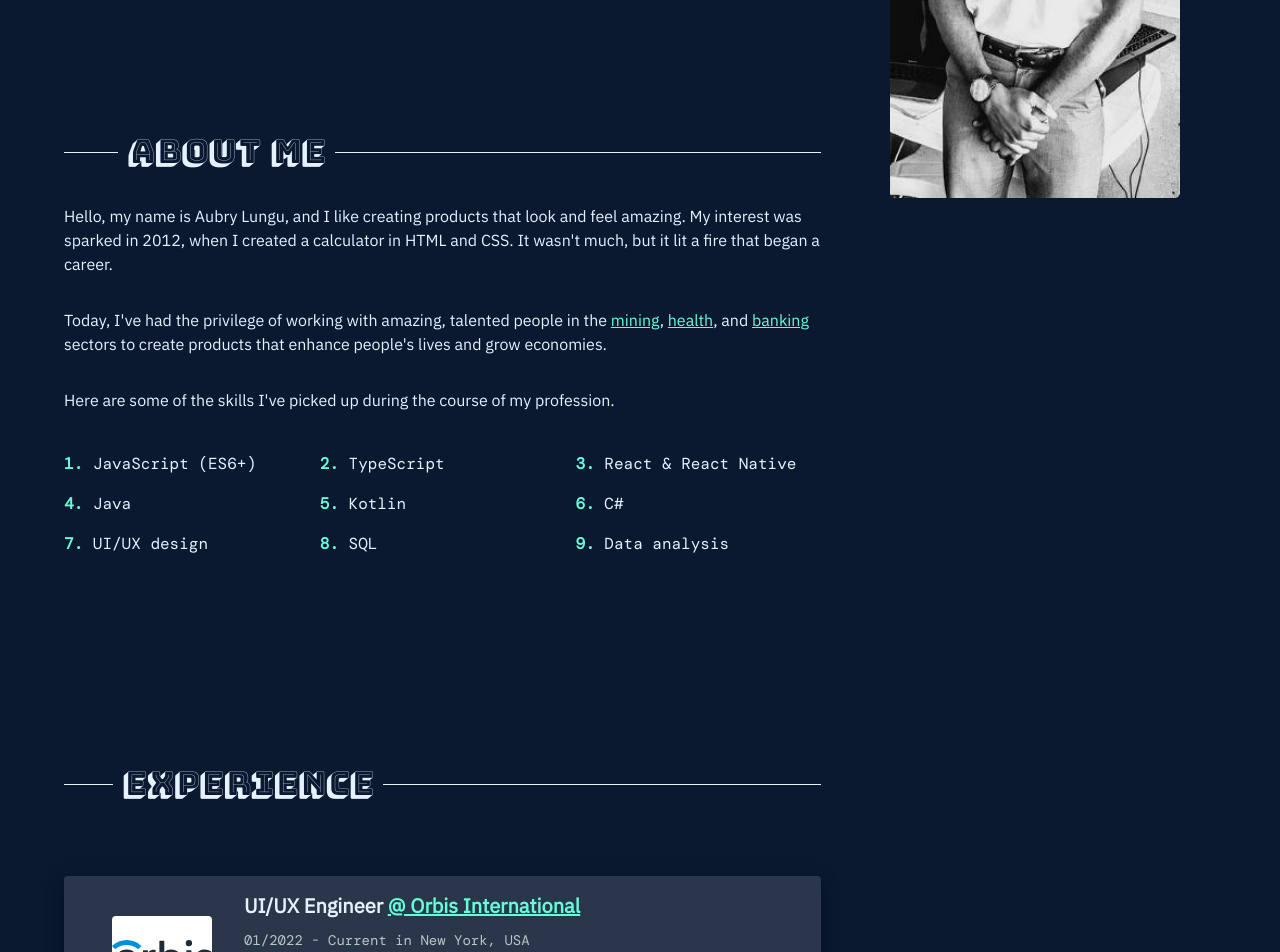
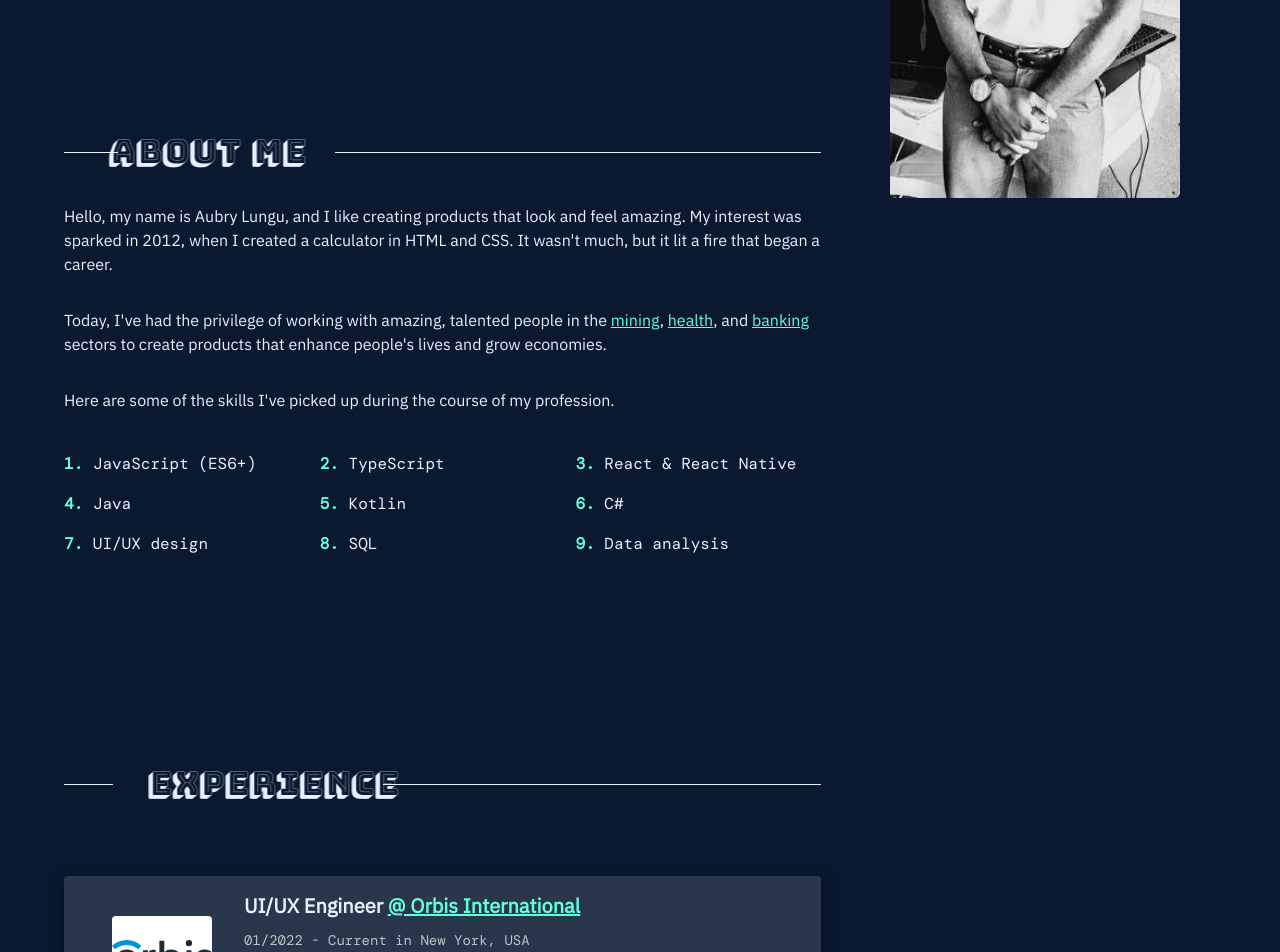
Before and after one commit to aubryll/Resume-site-aubry-lungu, a Next.js app: page / in a window 1280 px wide. Shown: the part 900-1852 px from the top of the page. Built offline with nearby package versions, Linux system fonts and the light colour scheme.

Commit message:
Added subtle parallax effects to headers

```diff
--- a/components/sections/about/index.tsx
+++ b/components/sections/about/index.tsx
@@ -12,6 +12,7 @@ import {
 } from "@mui/material";
 import { SectionItem } from "../SectionItem";
 import type { BaseSectionProps } from "../type/BaseProps";
+import { Parallax } from "react-scroll-parallax";
 
 type AboutProps = BaseSectionProps;
 
@@ -49,7 +50,7 @@ export const About = ({ id = "about", ...props }: AboutProps) => {
           role="presentation"
           variant="fullWidth"
         >
-          <Typography variant="h4" color="inherit">
+          <Typography variant="h4" color="inherit" component={Parallax} translateX={[10, -10]}>
             About me
           </Typography>
         </Divider>
--- a/components/sections/experience/index.tsx
+++ b/components/sections/experience/index.tsx
@@ -14,6 +14,7 @@ import { SectionItem } from "../SectionItem";
 import { BaseSectionProps } from "../type/BaseProps";
 import Image from "next/image";
 import { CustomLink } from "@components/CustomLink";
+import { Parallax } from "react-scroll-parallax";
 
 type ExperienceProps = BaseSectionProps;
 
@@ -147,7 +148,7 @@ export const Experience = ({
           role="presentation"
           variant="fullWidth"
         >
-          <Typography variant="h4">Experience</Typography>
+          <Typography variant="h4" component={Parallax} translateX={[-10, 10]}>Experience</Typography>
         </Divider>
         <List>{workExperience.map(createItem)}</List>
       </SectionItem>
--- a/components/sections/hero/index.tsx
+++ b/components/sections/hero/index.tsx
@@ -36,6 +36,7 @@ const MugShotBox = styled(Box)(({ theme }) => ({
   },
 }));
 
+
 export const Hero = ({ id = "hero", ...props }: HeroProps) => {
   return (
     <>
@@ -47,7 +48,7 @@ export const Hero = ({ id = "hero", ...props }: HeroProps) => {
         >
           Hi, I'm
         </Typography>
-        <Typography component="div" variant="h1" color="secondary.main">
+        <Typography variant="h1" color="secondary.main" component={Parallax} translateY={[-19, 19]} >
           Aubry Lungu.
         </Typography>
         <Typography variant="inherit" color="inherit" component="div">
```
